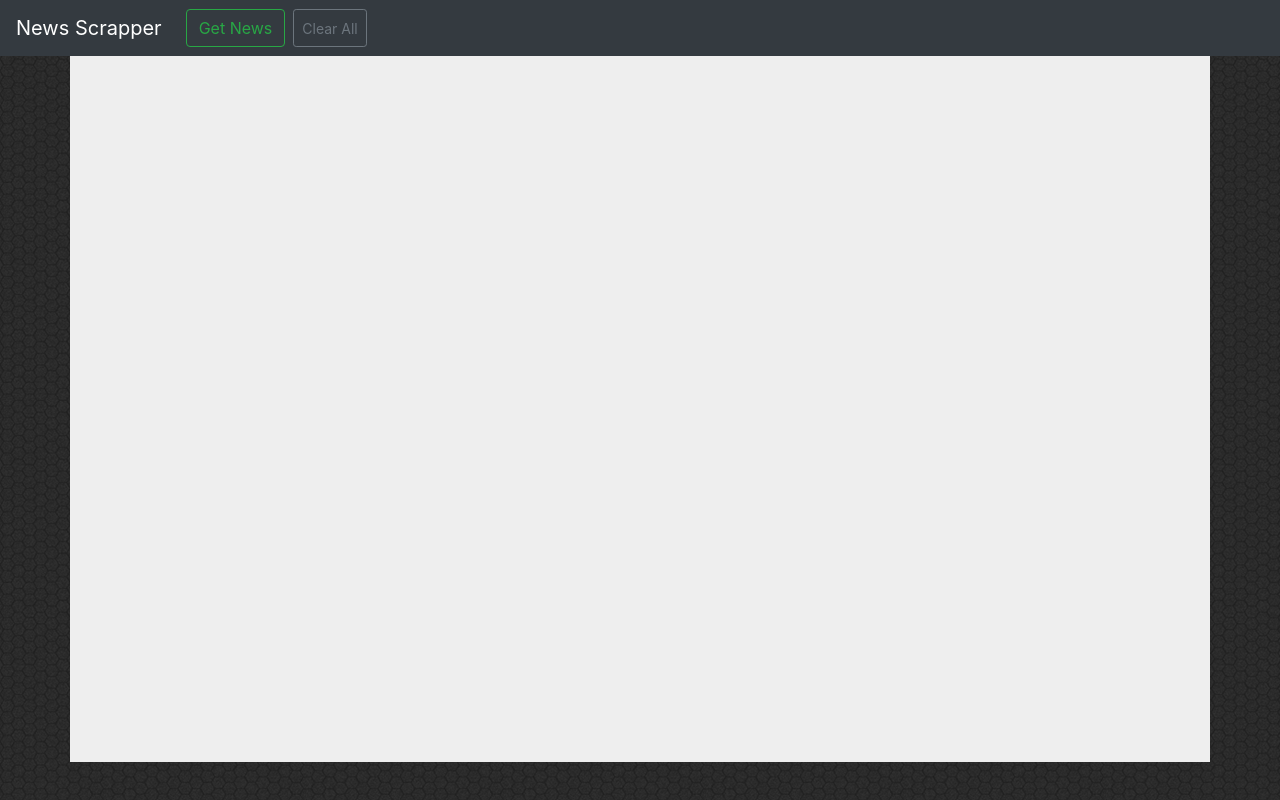
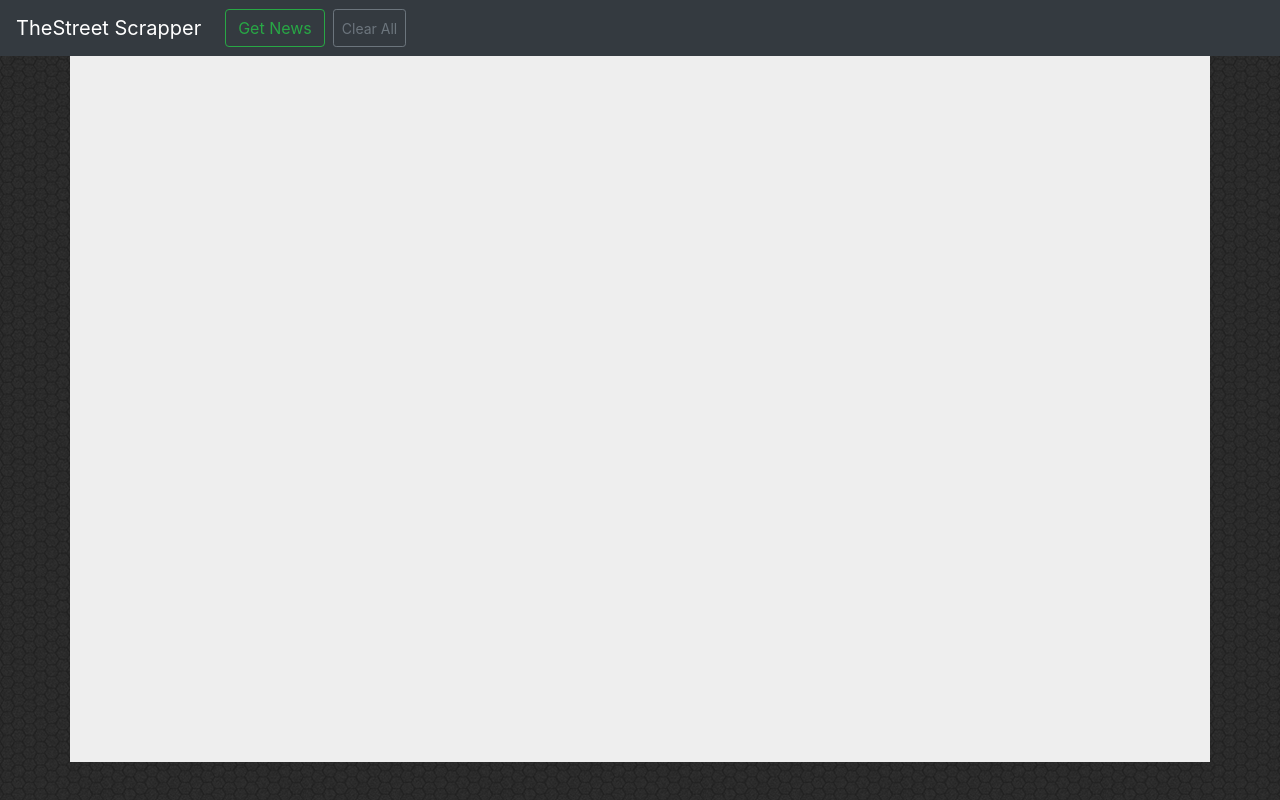
Before and after one commit to BogacSabuncu/NewsScrapper, a website: page public/index.html in a window 1280 px wide. Drawn offline with nearby package versions, Linux system fonts and the light colour scheme; no server answers.

Commit message:
changed the title

```diff
--- a/public/index.html
+++ b/public/index.html
@@ -21,7 +21,7 @@
 
 <body>
     <nav class="navbar navbar-expand-lg navbar-dark bg-dark">
-        <a class="navbar-brand" href="./index.html">News Scrapper</a>
+        <a class="navbar-brand" href="./index.html">TheStreet Scrapper</a>
         <button class="navbar-toggler" type="button" data-toggle="collapse" data-target="#navbarNavAltMarkup" aria-controls="navbarNavAltMarkup" aria-expanded="false" aria-label="Toggle navigation">
           <span class="navbar-toggler-icon"></span>
         </button>
```
